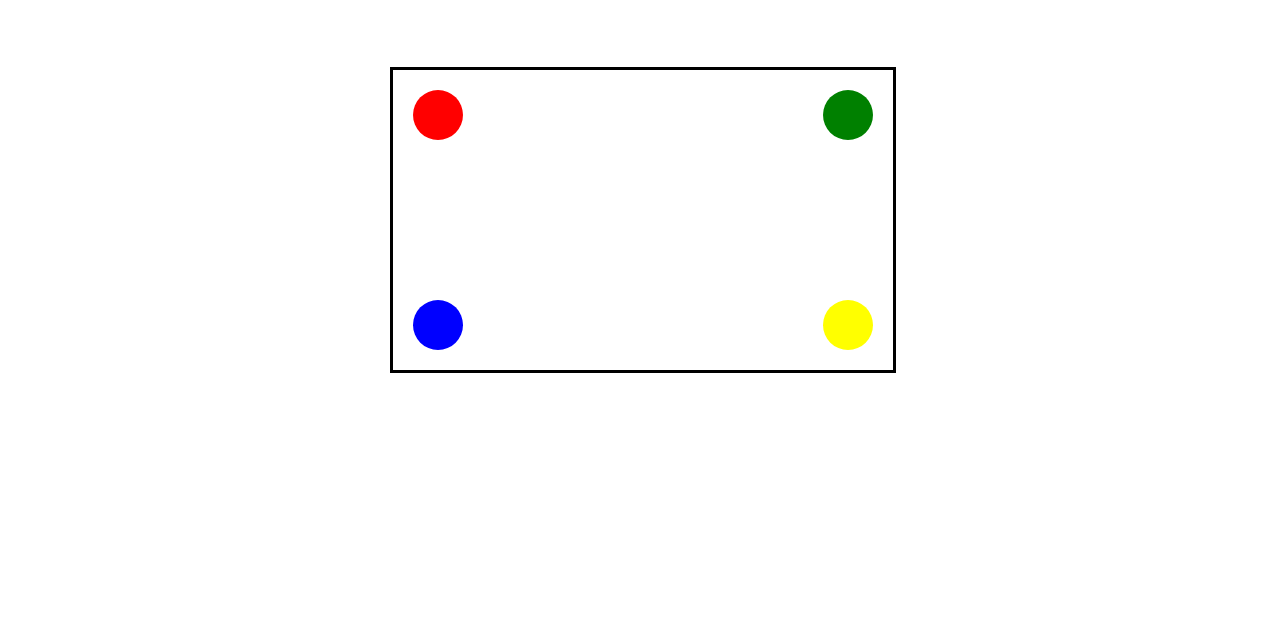
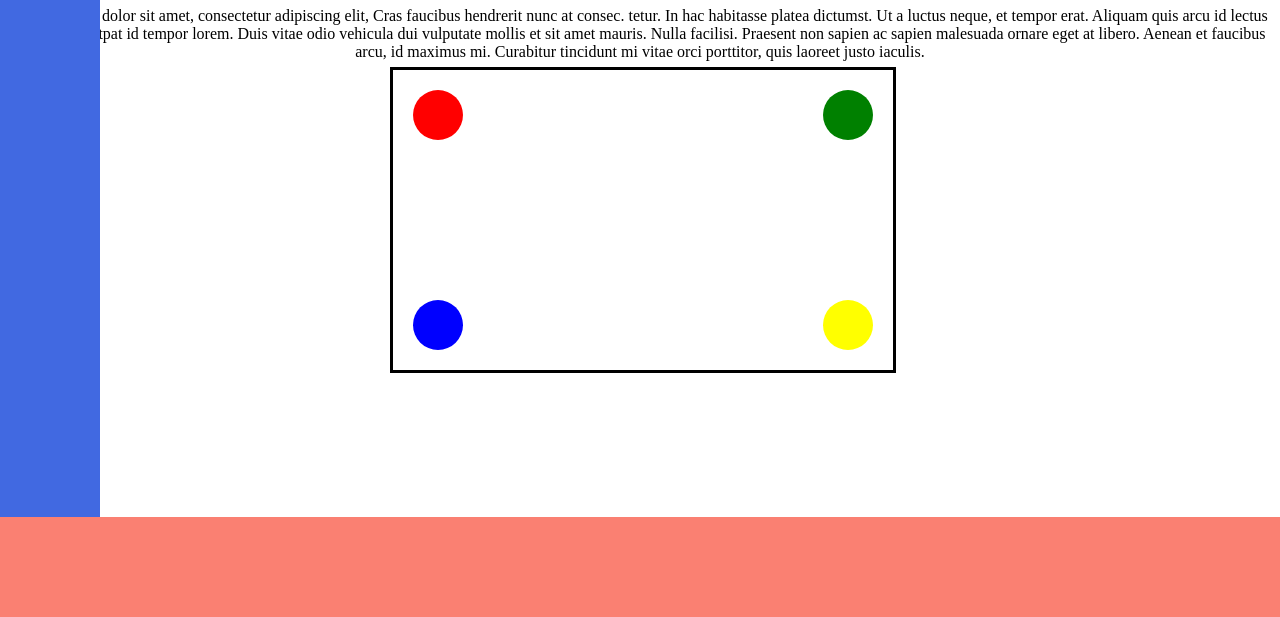
Before and after one commit to orbit3230/Sophomore_First_Semester, a plain HTML site: page Web_Programming/week9/onetrue.html in a window 1280 px wide. Shown: the part 183-800 px from the top of the page. Drawn offline with Linux system fonts and the light colour scheme.

Commit message:
Update onetrue.html

```diff
--- a/Web_Programming/week9/onetrue.html
+++ b/Web_Programming/week9/onetrue.html
@@ -1,8 +1,9 @@
 <!DOCTYPE html>
 <html>
+<head>
     <style>
         /* 중앙 정렬 */
-    body {width: 500px; margin: 10px auto; text-align: center;}
+        body > div{width: 500px; margin: 10px auto; text-align: center;}
         #middle {overflow: hidden;}
         #left {float: left; width: 128px; border: 1px solid black; margin: 10px;}
         #right {float: left; width: 328px; border: 1px solid black; margin: 10px;}
@@ -46,6 +47,32 @@
             top: 50%; left: 50%;
             margin-left: -250px; margin-top: -150px;
         }
+        /* 요소를 고정위치에 배치 */
+        #menu > #menu1 {
+            position : fixed;
+            top:0px; left:0px; bottom:0px;
+            width: 100px;
+            background-color: royalblue;
+        }
+        #menu > #menu2 {
+            position : fixed;
+            left:0px; right:0px; bottom:0px;
+            height: 100px;
+            background-color: salmon;
+        }
+        /* 글자 생략 */
+        h1 {
+            text-align: center;
+            white-space: nowrap;
+            text-overflow: ellipsis;
+            overflow: hidden;
+        }
+        p {
+            text-align: center;
+            white-space: normal;
+            text-overflow: ellipsis;
+            overflow: hidden;
+        }
     </style>
 </head>
 <body>
@@ -64,5 +91,11 @@
         <div id="yellow"></div>
     </div>
 </div>
+<div id="menu">
+    <div id="menu1"></div>
+    <div id="menu2"></div>
+</div>
+<h1>Lorem ipsum dolor sit amet, consectetur adipiscing elit</h1>
+<p>Lorem ipsum dolor sit amet, consectetur adipiscing elit, Cras faucibus hendrerit nunc at consec. tetur. In hac habitasse platea dictumst. Ut a luctus neque, et tempor erat. Aliquam quis arcu id lectus fringilla volutpat id tempor lorem. Duis vitae odio vehicula dui vulputate mollis et sit amet mauris. Nulla facilisi. Praesent non sapien ac sapien malesuada ornare eget at libero. Aenean et faucibus arcu, id maximus mi. Curabitur tincidunt mi vitae orci porttitor, quis laoreet justo iaculis.</p></p>
 </body>
 </html>
```
Lines whose indentation alone changed are shown as unchanged.
